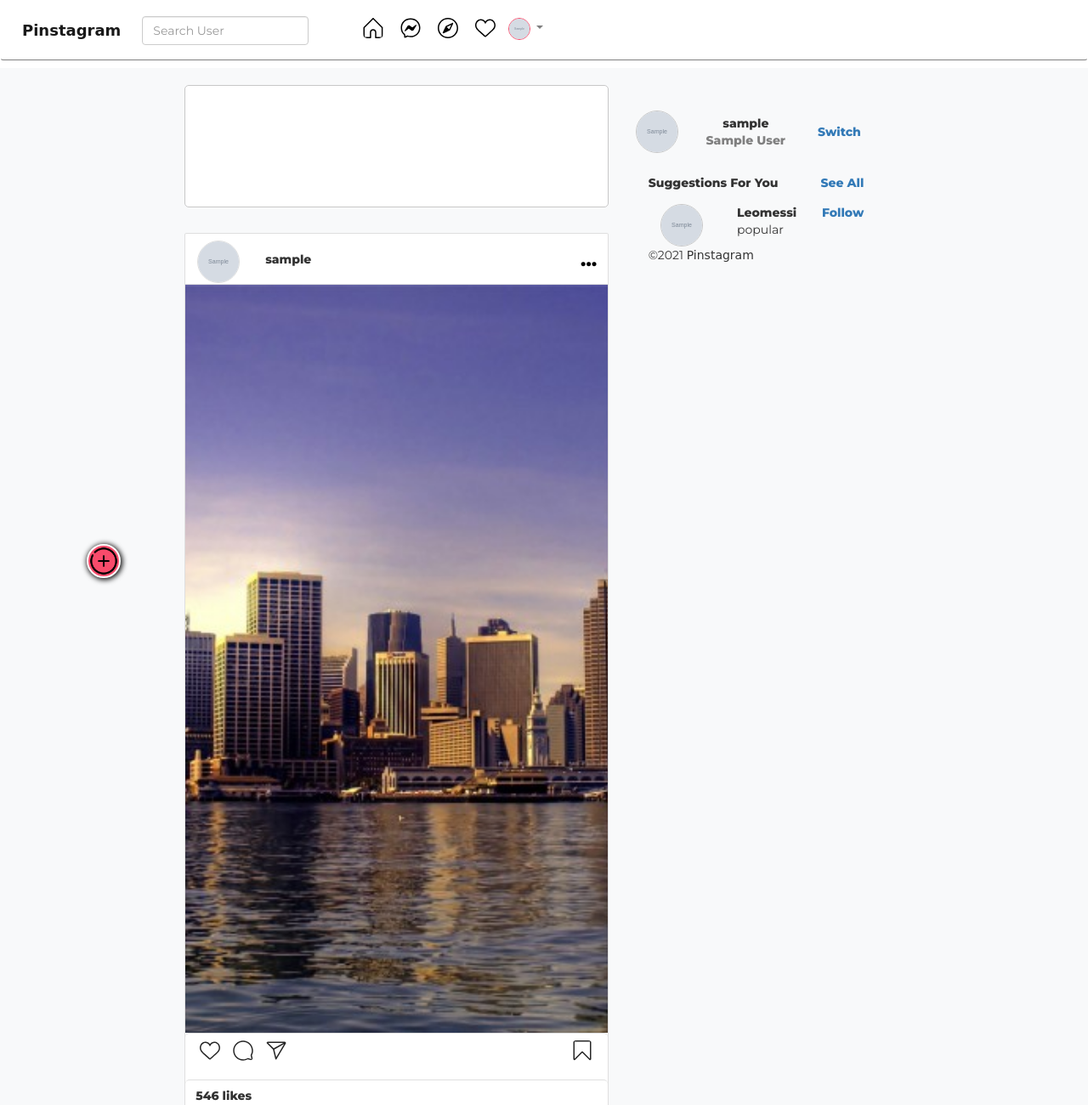
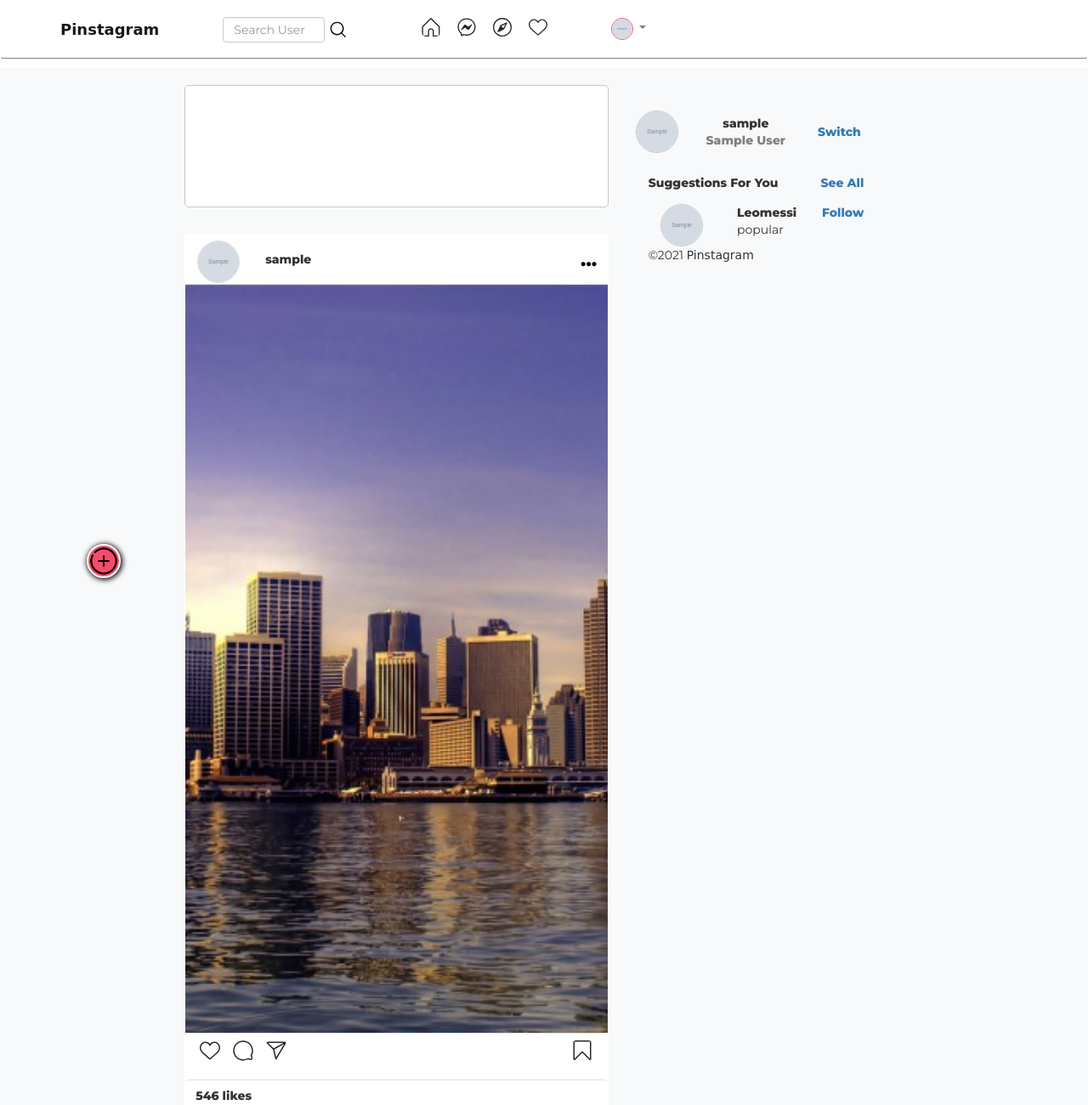
Before and after one commit to COdingaorg/Instagram_clone, a Django app: page / in a window 1280 px wide. Shown: the top 1300 px of the page at 85% size. Run offline with Django 3.2, Linux system fonts and the light colour scheme; a user stored in the database is signed in; tables that the repository leaves empty hold one stand-in row (values such as "Sample post"); grey boxes marked "Sample" are stand-in pictures; parts of the project's set-up code (start-up, migrations or seed data) failed here and were passed over; some libraries are stand-ins or nearby versions; some web fonts are replaced.

Commit message:
refines search form, one can search a user

```diff
--- a/gallery/static/css/styles.css
+++ b/gallery/static/css/styles.css
@@ -45,10 +45,24 @@ nav.navbar{
   border-color: rgb(248,68,76);
   box-shadow: 1px 1px 1px 1px grey;
 }
-a>svg{
+button>svg{
   fill:black;
-  width: 24px;
-  height: 24px;
+  width: 20px;
+  height: 20px;
+}
+.form-inline>button{
+  border-radius: 50px;
+  width: 26px;
+  height: 26px;
+  display: flex;
+  flex-direction: column;
+  justify-content: center;
+  align-items:center;
+  border: 0px solid;
+}
+.form-inline>input.form-control{
+  width: 120px;
+  height: 30px;
 }
 /*Styling sidebar, homepage */
 .sidebar{
@@ -268,10 +282,14 @@ button.edit_profile{
   width: 80vw;
   height: 80vh;
   background-color: rgba(255, 255, 255, 0.7);
- backdrop-filter: blur(3px);
+ backdrop-filter: blur(5px);
  border: 1px solid black;
  display: flex;
  align-items: flex-start;
  justify-content: space-around;
  padding: 20px;
+
 }
+.card{
+  border: 1px solid white;
+}
--- a/gallery/templates/app_templates/navbar.html
+++ b/gallery/templates/app_templates/navbar.html
@@ -1,13 +1,13 @@
-<nav class="container-md-fluid navbar navbar-expand-md navbar-light bg-white">
-  <strong><a class="navbar-brand nav-brand" href="/">Pinstagram</a></strong>
+<nav class="container-md-fluid navbar navbar-expand-md navbar-light bg-white d-flex justify-content-around">
+  <strong class="ml-4"><a class="navbar-brand nav-brand mr-5 ml-5" href="/">Pinstagram</a></strong>
   <button class="navbar-toggler" type="button" data-toggle="collapse" data-target="#navbarSupportedContent"
     aria-controls="navbarSupportedContent" aria-expanded="false" aria-label="Toggle navigation">
     <span class="navbar-toggler-icon"></span>
   </button>
 
-  <form class="form-inline text-center my-1 my-md-0" action="{% url 'search_user' %}" method="GET">
+  <form class="form-inline text-center my-1 my-md-0 ml-5 mr-5" action="{% url 'search_user' %}" method="GET">
     <input class="form-control mr-sm-1" type="search" placeholder="Search User" name='search_term' aria-label="Search">
-      <button type="submit" class="bg-transparent btn">
+      <button type="submit" class="bg-transparent btn-default">
 
         <svg type="submit" class="svg-icon" viewBox="0 0 20 20" type="submit">
         <path  d="M19.129,18.164l-4.518-4.52c1.152-1.373,1.852-3.143,1.852-5.077c0-4.361-3.535-7.896-7.896-7.896
@@ -18,8 +18,8 @@
     </button>
   </form>
 
-  <div class="collapse navbar-collapse" id="navbarSupportedContent">
-    <ul class="navbar-nav mr-auto">
+  <div class="collapse navbar-collapse ml-5" id="navbarSupportedContent">
+    <ul class="navbar-nav">
       <li class="nav-item active">
         <a class="nav-link" href="#">
           <svg aria-label="Home" class="_8-yf5 " fill="#262626" height="22" role="img" viewBox="0 0 48 48" width="22">
@@ -52,7 +52,7 @@
         </a>
       </li>
 
-      <li class="nav-item">
+      <li class="nav-item mr-5">
         <a class="nav-link" href="#">
           <svg aria-label="Activity Feed" class="_8-yf5 " fill="#262626" height="22" role="img" viewBox="0 0 48 48"
             width="22">
@@ -63,7 +63,7 @@
         </a>
       </li>
 
-      <li class="nav-item dropdown">
+      <li class="nav-item dropdown ml-5">
         <a class="nav-link dropdown-toggle" href="#" id="navbarDropdown" role="button" data-toggle="dropdown"
           aria-haspopup="true" aria-expanded="false">
           <img class="nav_img" src="{%if user_profile %}{{user_profile.photo_path.url}}{%endif%}"
--- a/gallery/views.py
+++ b/gallery/views.py
@@ -122,8 +122,9 @@ def search_user(request):
   if 'search_term' in request.GET and request.GET['search_term']:
     search_term = request.GET.get('search_term')
 
-    users = User.objects.filter(username = search_term)
+    users = User.objects.filter(username__icontains = search_term)
     context = {
+      'search_term':search_term,
       'users':users,
       'title':title,
 
```
Also changed, not shown: gallery/templates/app_templates/search_user.html (+10 -3 lines).
